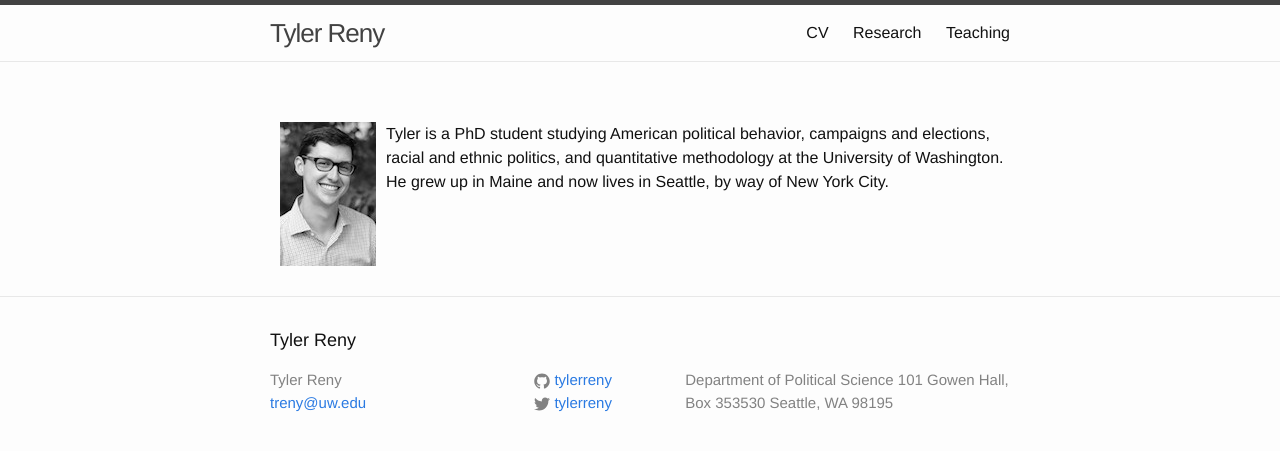
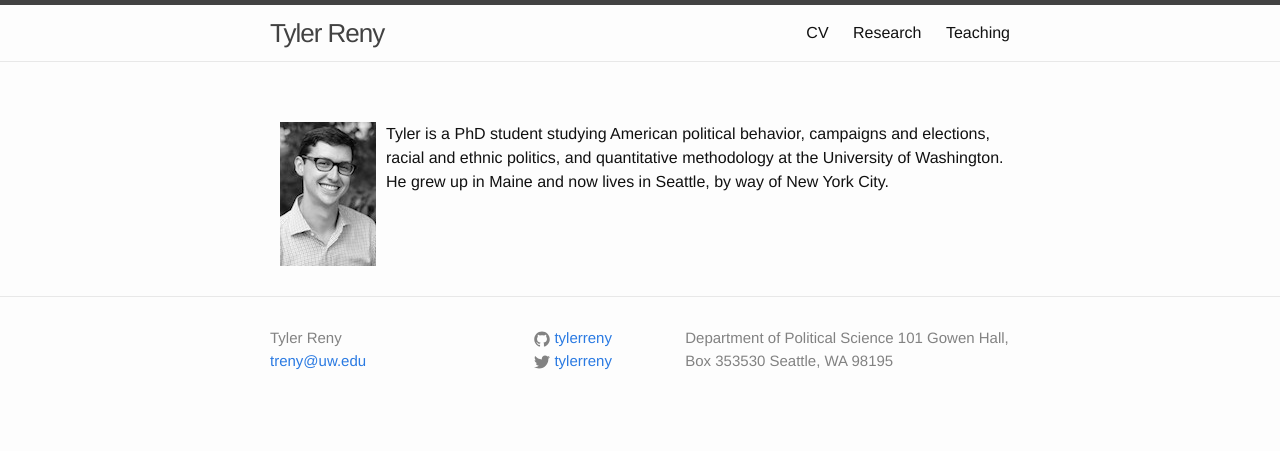
Before and after one commit to tylerreny/tylerreny.github.io, a Jekyll site: the page built from index.html, in a window 1280 px wide. Shown: the top 451 px of the page. Built offline with Jekyll 4.4.1, drawn with Linux system fonts in a browser that asks for light colours.

Commit message:
footer edit

```diff
--- a/_config.yml
+++ b/_config.yml
@@ -1,9 +1,7 @@
 # Site settings
 title: Tyler Reny
 email: treny@uw.edu
-description: "Department of Political Science
-	     101 Gowen Hall, Box 353530
-	     Seattle, WA 98195"
+description: "Department of Political Science 101 Gowen Hall, Box 353530 Seattle, WA 98195"
 baseurl: "" # the subpath of your site, e.g. /blog/
 url: "http://tylerreny.github.io" # the base hostname & protocol for your site
 twitter_username: tylerreny
--- a/_includes/footer.html
+++ b/_includes/footer.html
@@ -2,7 +2,7 @@
 
   <div class="wrapper">
 
-    <h2 class="footer-heading">{{ site.title }}</h2>
+    <!--<h2 class="footer-heading">{{ site.title }}</h2>-->
 
     <div class="footer-col-wrapper">
       <div class="footer-col  footer-col-1">
```
Also changed, not shown: 7 other files.
